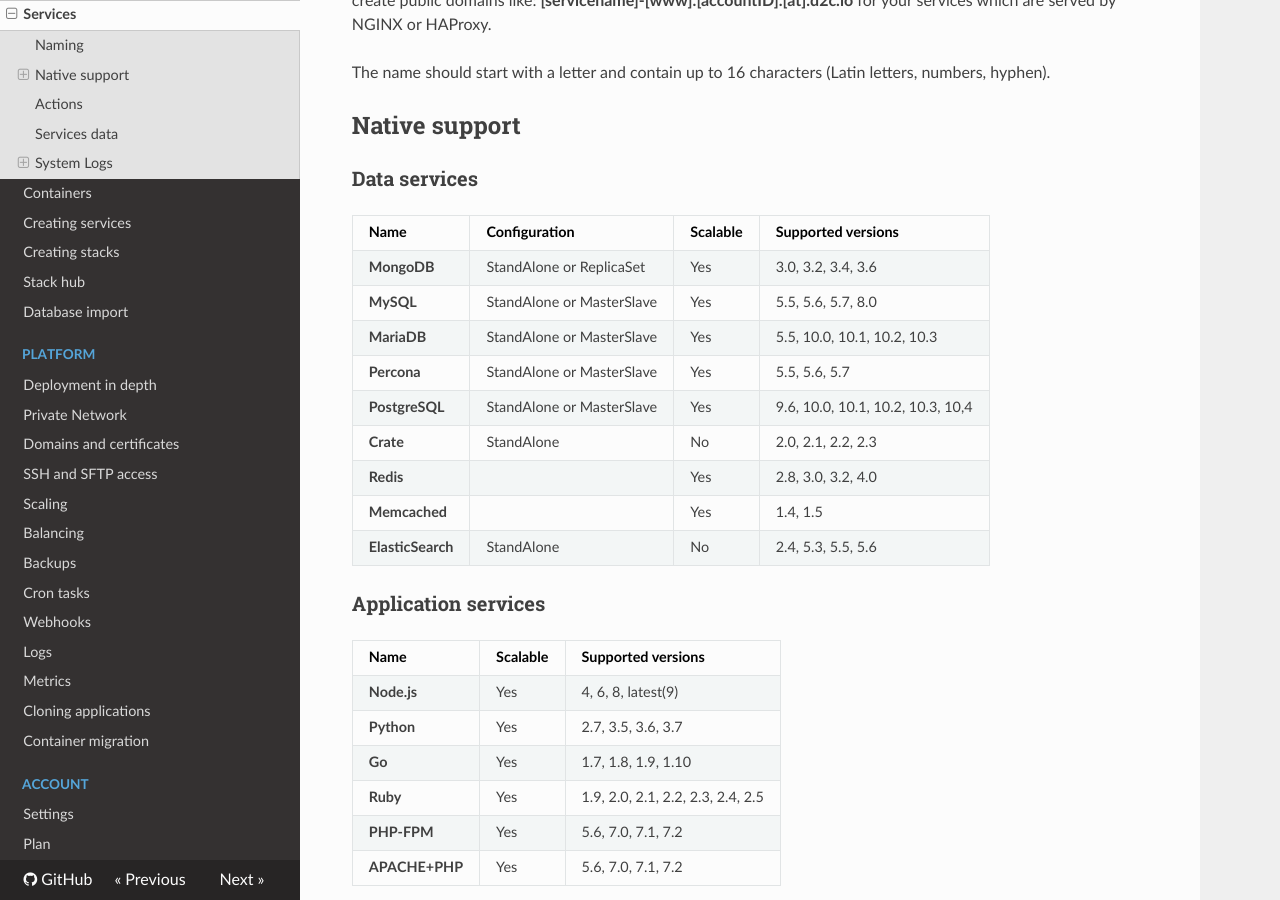
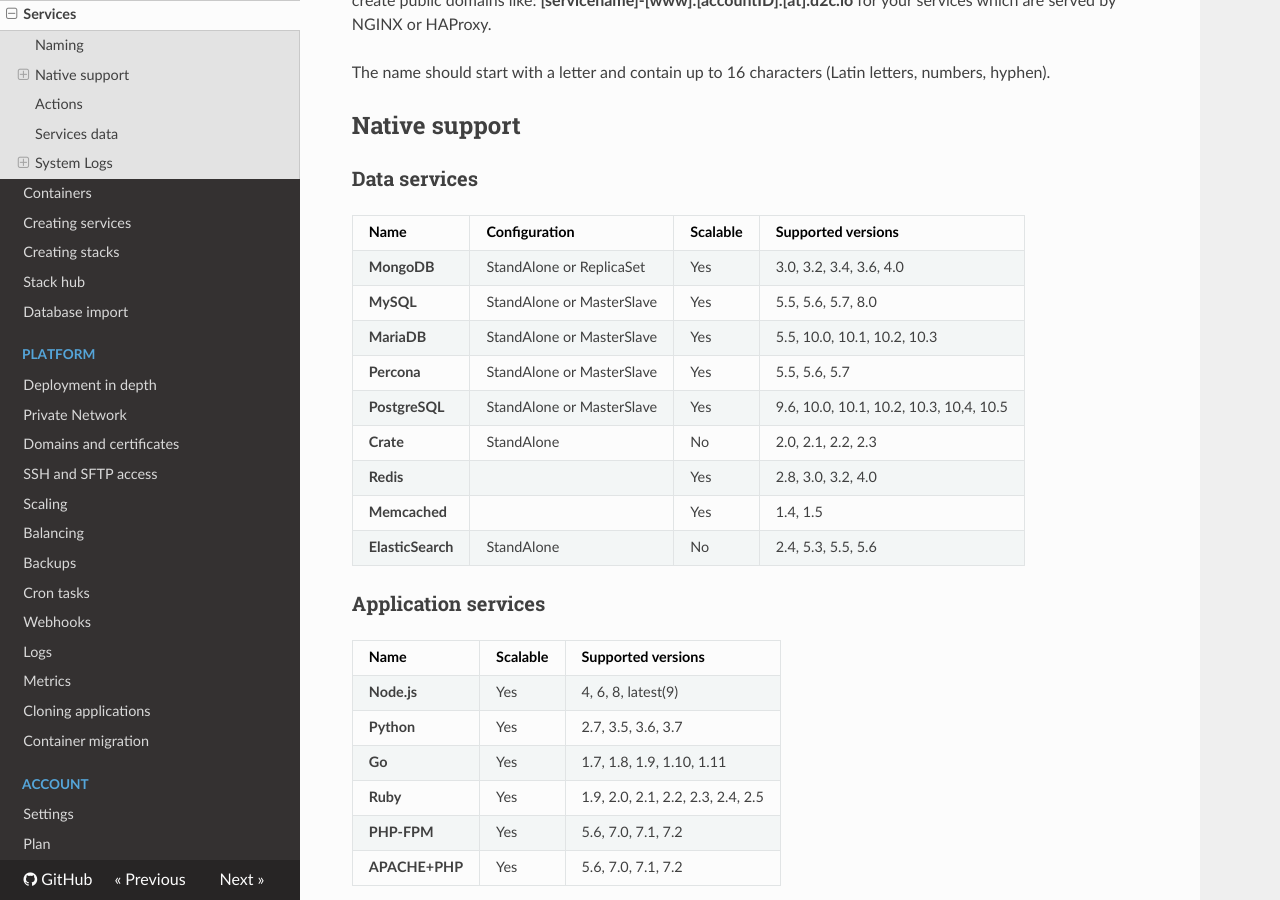
Before and after one commit to d2cio/docs, an MkDocs documentation site: the page built from docs/getting-started/services.md, in a window 1280 px wide and 900 px high, scrolled down 564 px. Built offline with MkDocs 1.6.1, drawn with Linux system fonts in a browser that asks for light colours; nearby versions of some CDN libraries; old or Windows-style settings are respelled for this version of MkDocs.

Commit message:
new support versions of services

```diff
--- a/docs/getting-started/services.md
+++ b/docs/getting-started/services.md
@@ -18,11 +18,11 @@ The name should start with a letter and contain up to 16 characters (Latin lette
 
 Name              | Configuration             | Scalable | Supported versions
 :---------------- | :------------------------ | :------- | ------------------------------------
-**MongoDB**       | StandAlone or ReplicaSet  | Yes      | 3.0, 3.2, 3.4, 3.6
+**MongoDB**       | StandAlone or ReplicaSet  | Yes      | 3.0, 3.2, 3.4, 3.6, 4.0
 **MySQL**         | StandAlone or MasterSlave | Yes      | 5.5, 5.6, 5.7, 8.0
 **MariaDB**       | StandAlone or MasterSlave | Yes      | 5.5, 10.0, 10.1, 10.2, 10.3
 **Percona**       | StandAlone or MasterSlave | Yes      | 5.5, 5.6, 5.7
-**PostgreSQL**    | StandAlone or MasterSlave | Yes      | 9.6, 10.0, 10.1, 10.2, 10.3, 10,4
+**PostgreSQL**    | StandAlone or MasterSlave | Yes      | 9.6, 10.0, 10.1, 10.2, 10.3, 10,4, 10.5
 **Crate**         | StandAlone                | No       | 2.0, 2.1, 2.2, 2.3
 **Redis**         |                           | Yes      | 2.8, 3.0, 3.2, 4.0
 **Memcached**     |                           | Yes      | 1.4, 1.5
@@ -34,7 +34,7 @@ Name           | Scalable | Supported versions
 :------------- | :------- | :--------------------------------
 **Node.js**    | Yes      | 4, 6, 8, latest(9)
 **Python**     | Yes      | 2.7, 3.5, 3.6, 3.7
-**Go**         | Yes      | 1.7, 1.8, 1.9, 1.10
+**Go**         | Yes      | 1.7, 1.8, 1.9, 1.10, 1.11
 **Ruby**       | Yes      | 1.9, 2.0, 2.1, 2.2, 2.3, 2.4, 2.5
 **PHP-FPM**    | Yes      | 5.6, 7.0, 7.1, 7.2
 **APACHE+PHP** | Yes      | 5.6, 7.0, 7.1, 7.2
```
